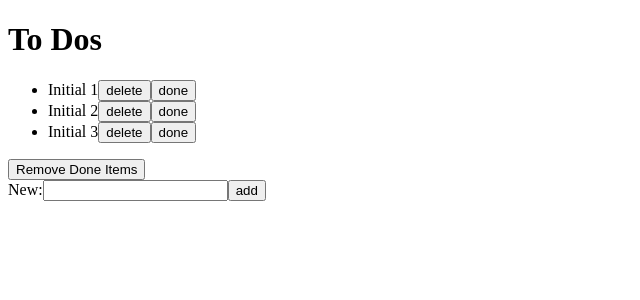
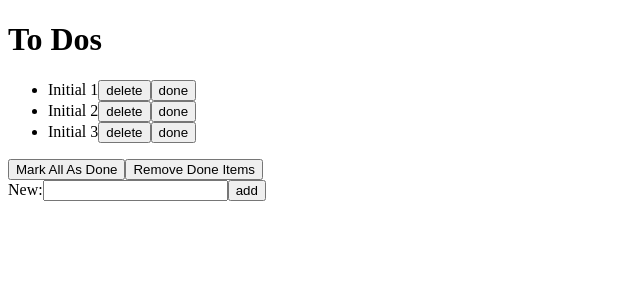
Before and after one commit to sbrownium/to-do-list, a React (Create React App) app: page / in a window 1280 px wide. Shown: the top 300 px of the page, without its empty margins (0-640 px from the left). Built offline with nearby package versions, Linux system fonts and the light colour scheme.

Commit message:
MarkAllAsDone WIP

```diff
--- a/src/App.js
+++ b/src/App.js
@@ -4,6 +4,7 @@ import { useState } from 'react';
 import NewItemForm from './NewItemForm';
 import List from './List';
 import DeleteAllDone from './DeleteAllDone';
+import MarkAllAsDone from './MarkAllAsDone';
 import './style.css';
 import './App.css';
 
@@ -15,6 +16,14 @@ export default function App() {
     {text: 'Initial 3', id: 224 , done: false}
   ];
   const [todos, setTodos] = useState(initialSetTodos);
+  const [markAll, setMarkAll] = useState(false);
+
+  // function markAllItemsDone (){
+  //   if (setMarkAll(!markAll)) {
+
+  //   }
+
+  // }
 
   function deleteTodo(todo) {
     setTodos(todos.filter(t =>
@@ -37,8 +46,14 @@ export default function App() {
      else {
       return t;
      }
-
-}))};
+  }))};
+  // function changeButtonText(){
+  //   if (todos.every(todo =>
+  //     todo.done === true))
+  //      {
+  //       return {buttonText} = 'Unmark All As Done'
+  //     }
+  // }
 
   return (
     <div>
@@ -48,9 +63,15 @@ export default function App() {
         deleteTodo={ deleteTodo }
         completeTodo={ completeTodo }
       />
+      <MarkAllAsDone
+        todos={ todos }
+        setTodos={ setTodos }
+      />
       <DeleteAllDone
         todos={ todos }
         setTodos={ setTodos }
+        markAll={ markAll }
+        setMarkAll={ setMarkAll }
       />
       <NewItemForm
         todos={ todos }
@@ -67,14 +88,14 @@ Functinoality:
 • check as done - done
 • uncheck as done - done
 • remove item - done
-• remove all checked off
+• remove all checked off - done
 
 Display:
-• Unchecked/undone items
-• box or whatever next item to check off
-• Title
-• Add item button
-• text box for new items
+• Unchecked/undone items - done
+• box or whatever next item to check off - done
+• Title - done
+• Add item button - done
+• text box for new items - done
 • check off all items
 
 7/28 Homework:
--- /dev/null
+++ b/src/MarkAllAsDone.js
@@ -0,0 +1,28 @@
+import * as React from 'react';
+// import { useState } from 'react';
+
+export default function MarkAllAsDone({todos, setTodos, markAll, setMarkAll}) {
+    // const [textState, setTextState] = useState(true);
+
+    function handleClick (e) {
+        e.preventDefault();
+        setTodos(todos.map((t) => {
+       if (t.done !== true)
+            return {
+              ...t,
+              done: true
+            }
+      }
+      ))
+    //   setTextState((b) => !b);
+    }
+        // return (
+        // <button onClick={handleClick}>{textState ? 'Mark All As Done' : 'Unmark All As Done'}</button>
+        // )
+        return (
+            <button onClick={handleClick}>{markAll ? 'Unmark All As Done' : 'Mark All As Done'}</button>
+            )
+};
+/* Reference:
+https://codesandbox.io/s/react-material-togglebuttonexample-forked-ypnrq?from-embed=&file=/src/App.tsx:535-549
+*/
--- a/src/NewItemForm.js
+++ b/src/NewItemForm.js
@@ -28,7 +28,12 @@ export default function NewItemForm( {todos, setTodos} ) {
         value={addTodos}
         onChange={e => setAddTodos(e.target.value)}
       />
-      <input type="submit" value="add" onClick={handleClick} />
+      <input
+        type="submit"
+        value="add"
+        onClick={handleClick}
+        onKeyDown={e => e.key === 'Enter' ? handleClick: ''}
+      />
     </form>
 </>
   );
```
Also changed, not shown: src/Item.js (line endings or trailing spaces).
